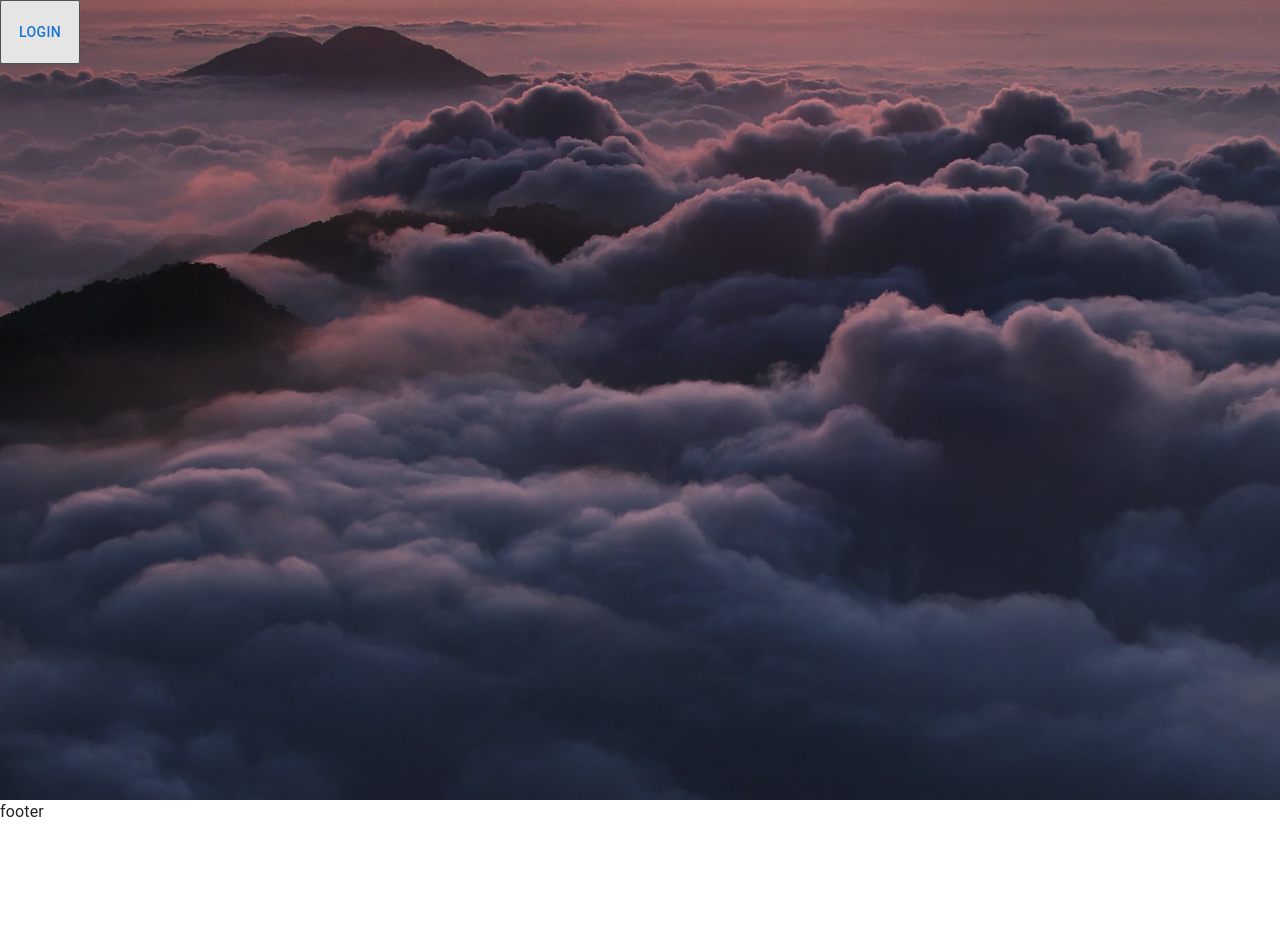
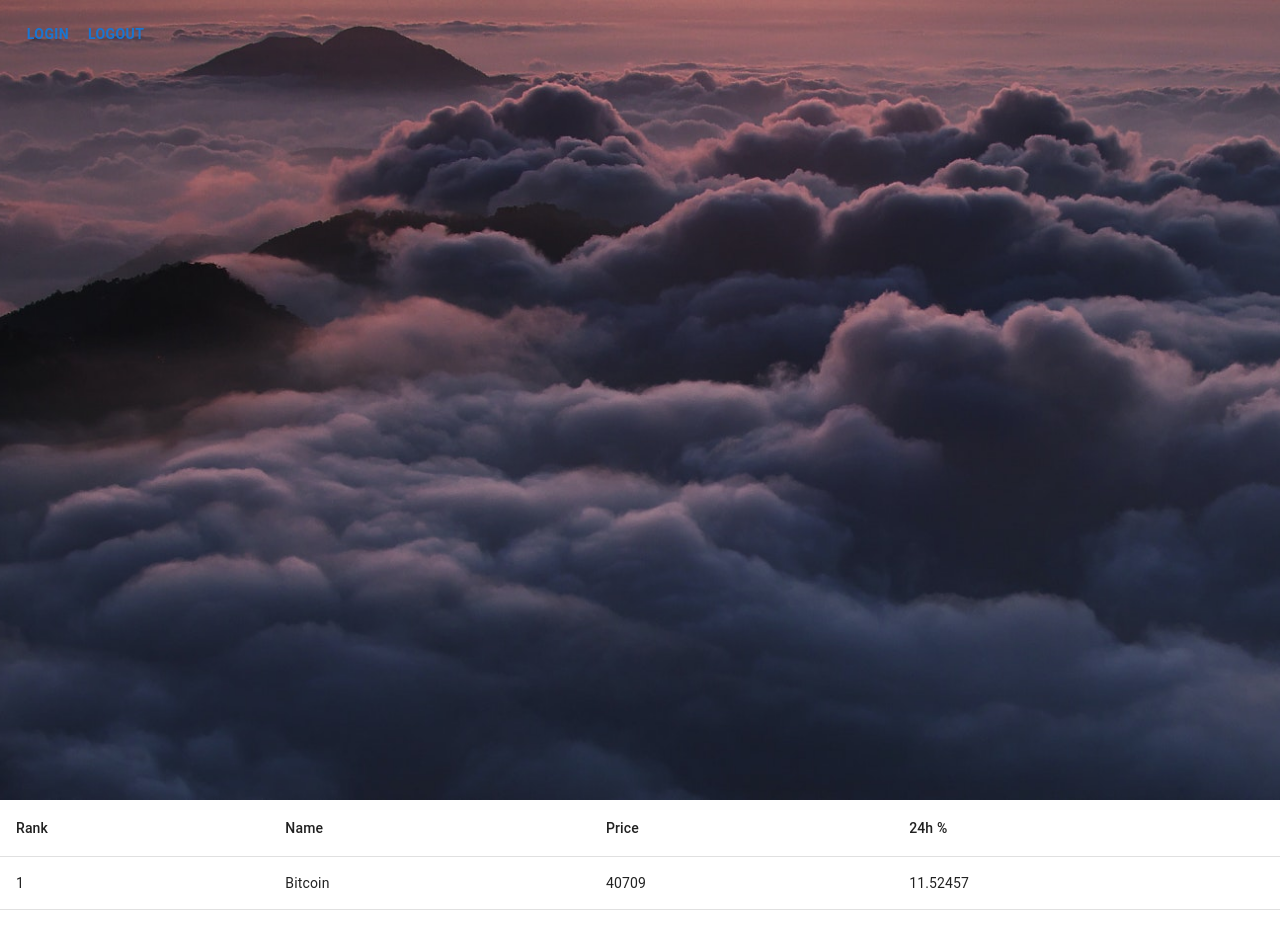
Before and after one commit to michalik-maciej/crypto-wallet, a React (Create React App) app: page / in a window 1280 px wide. Shown: the top 952 px of the page. Before the commit the page ends 824 px from the top, so only its background shows below. Built offline with nearby package versions, Linux system fonts and the light colour scheme.

Commit message:
Init coin table

```diff
--- /dev/null
+++ b/src/components/features/CoinTable/CoinTable.tsx
@@ -0,0 +1,128 @@
+import React from 'react'
+import Table from '@mui/material/Table'
+import TableRow from '@mui/material/TableRow'
+import TableCell from '@mui/material/TableCell'
+import TableBody from '@mui/material/TableBody'
+import TableHead from '@mui/material/TableHead'
+import { useGetAllCoinsQuery } from '../../../services/coingecko'
+
+function CoinTable() {
+  const coins = [
+    {
+      id: 'bitcoin',
+      symbol: 'btc',
+      name: 'Bitcoin',
+      image:
+        'https://assets.coingecko.com/coins/images/1/large/bitcoin.png?1547033579',
+      current_price: 40709,
+      market_cap: 771386171220,
+      market_cap_rank: 1,
+      fully_diluted_valuation: 854886159087,
+      total_volume: 24690374005,
+      high_24h: 40872,
+      low_24h: 36439,
+      price_change_24h: 4206.72,
+      price_change_percentage_24h: 11.52457,
+      market_cap_change_24h: 79742092855,
+      market_cap_change_percentage_24h: 11.52935,
+      circulating_supply: 18948850,
+      total_supply: 21000000,
+      max_supply: 21000000,
+      ath: 69045,
+      ath_change_percentage: -40.91256,
+      ath_date: '2021-11-10T14:24:11.849Z',
+      atl: 67.81,
+      atl_change_percentage: 60064.26587,
+      atl_date: '2013-07-06T00:00:00.000Z',
+      roi: null,
+      last_updated: '2022-02-04T20:34:34.012Z'
+    },
+    {
+      id: 'ethereum',
+      symbol: 'eth',
+      name: 'Ethereum',
+      image:
+        'https://assets.coingecko.com/coins/images/279/large/ethereum.png?1595348880',
+      current_price: 2964.02,
+      market_cap: 353816486647,
+      market_cap_rank: 2,
+      fully_diluted_valuation: null,
+      total_volume: 18939097444,
+      high_24h: 2974.25,
+      low_24h: 2590.72,
+      price_change_24h: 366.07,
+      price_change_percentage_24h: 14.09073,
+      market_cap_change_24h: 43538371290,
+      market_cap_change_percentage_24h: 14.03205,
+      circulating_supply: 119445701.624,
+      total_supply: null,
+      max_supply: null,
+      ath: 4878.26,
+      ath_change_percentage: -39.1402,
+      ath_date: '2021-11-10T14:24:19.604Z',
+      atl: 0.432979,
+      atl_change_percentage: 685591.5348,
+      atl_date: '2015-10-20T00:00:00.000Z',
+      roi: {
+        times: 96.35382875605082,
+        currency: 'btc',
+        percentage: 9635.382875605083
+      },
+      last_updated: '2022-02-04T20:35:43.251Z'
+    }
+  ]
+
+  /*   function destructureCoinData(coinData) {
+    const {
+      id,
+      symbol,
+      name,
+      image,
+      current_price: currentPrice,
+      market_cap: marketCap,
+      market_cap_rank: marketCapRank,
+      price_change_percentage_24h: priceChangePercentageDaily
+    } = coinData
+
+    return {}
+  } */
+
+  const {
+    id,
+    symbol,
+    name,
+    image,
+    current_price: currentPrice,
+    market_cap: marketCap,
+    market_cap_rank: marketCapRank,
+    price_change_percentage_24h: priceChangePercentageDaily
+  } = coins[0]
+
+  const columns = [
+    { caption: 'Rank', data: marketCapRank },
+    { caption: 'Name', data: name },
+    { caption: 'Price', data: currentPrice },
+    { caption: '24h %', data: priceChangePercentageDaily }
+  ]
+
+  return (
+    <Table>
+      <TableHead>
+        <TableRow>
+          {columns.map((column) => (
+            <TableCell>{column.caption}</TableCell>
+          ))}
+        </TableRow>
+      </TableHead>
+      <TableBody>
+        <TableRow>
+          {columns.map((column) => (
+            <TableCell>{column.data}</TableCell>
+          ))}
+        </TableRow>
+      </TableBody>
+    </Table>
+  )
+}
+
+export default CoinTable
--- a/src/components/features/Header/Header.tsx
+++ b/src/components/features/Header/Header.tsx
@@ -3,14 +3,22 @@ import Button from '@mui/material/Button'
 import { styled } from '@mui/material/styles'
 
 function Header() {
-  const StyledTopbar = styled('button')({
-    height: '4rem',
-    position: 'fixed'
+  const StyledTopbar = styled('div')({
+    position: 'fixed',
+    display: 'flex',
+    padding: '1rem'
+  })
+
+  const StyledButton = styled(Button)({
+    background: 'transparent',
+    justifyContent: 'space-around',
+    fontWeight: 'bold'
   })
 
   return (
     <StyledTopbar>
-      <Button>Login</Button>
+      <StyledButton>Login</StyledButton>
+      <StyledButton>Logout</StyledButton>
     </StyledTopbar>
   )
 }
--- a/src/components/views/Homepage/Homepage.tsx
+++ b/src/components/views/Homepage/Homepage.tsx
@@ -1,8 +1,23 @@
 import React from 'react'
+import { styled } from '@mui/material/styles'
+import Paper from '@mui/material/Paper'
+import TableContainer from '@mui/material/TableContainer'
 import Hero from '../../features/Hero/Hero'
+import CoinTable from '../../features/CoinTable/CoinTable'
 
 function Homepage() {
-  return <Hero />
+  const StyledContainer = styled(TableContainer)({
+    height: '100vh'
+  })
+
+  return (
+    <>
+      <Hero />
+      <StyledContainer>
+        <CoinTable />
+      </StyledContainer>
+    </>
+  )
 }
 
 export default Homepage
```
